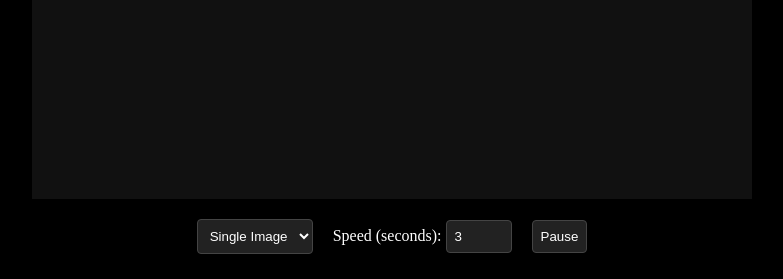
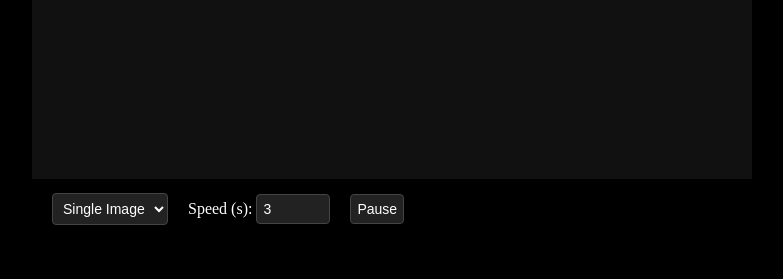
Before and after one commit to ingridpierre/Album-Art-Rotator, a Flask app: page / in a window 1280 px wide. Shown: the part 521-800 px from the top of the page, without its empty margins (248-1031 px from the left). Run offline with Flask 3, Linux system fonts and the light colour scheme.

Commit message:
Agent query: I've adjusted the layout to fit everything within 720x720px. The display area is now 660px tall with a 60px control panel at the bottom. Can you verify if everything fits properly with no scrolling and the controls are still usable?
Adjust layout to fit within 720x720px, restructuring container elements and reducing artwork size.

Screenshot: https://storage.googleapis.com/screenshot-production-us-central1/91bc38f0-25a1-4d18-8f3f-9f78904ee839/763b06c0-8737-4690-a4c6-5762039f8a64.jpg

```diff
--- a/templates/index.html
+++ b/templates/index.html
@@ -10,14 +10,22 @@
             display: flex;
             flex-direction: column;
             align-items: center;
+            justify-content: center;
             height: 100vh;
             color: white;
         }
-        .display-container {
+        .main-container {
             width: 720px;
             height: 720px;
+            display: flex;
+            flex-direction: column;
+            background: #111;
+            overflow: hidden;
+        }
+        .display-container {
+            width: 100%;
+            height: 660px;
             position: relative;
-            background: #111;
             overflow: hidden;
         }
         .image-container {
@@ -42,26 +50,33 @@
             transition: all 0.5s ease-in-out;
         }
         .grid-2x2 .artwork {
-            width: 340px;
-            height: 340px;
+            width: 320px;
+            height: 320px;
             margin: 5px;
         }
         .controls {
-            margin-top: 20px;
+            height: 60px;
+            padding: 0 20px;
             display: flex;
             gap: 20px;
             align-items: center;
+            background: #000;
         }
         select, input, button {
-            padding: 8px;
+            padding: 6px;
             border-radius: 4px;
             border: 1px solid #444;
             background: #222;
             color: white;
+            font-size: 14px;
+        }
+        input[type="number"] {
+            width: 60px;
         }
     </style>
 </head>
 <body>
+    <div class="main-container">
         <div class="display-container">
             <div class="image-container">
                 {% for image in images[:4] %}
@@ -75,10 +90,11 @@
                 <option value="grid">2x2 Grid</option>
             </select>
             <label>
-            Speed (seconds):
+                Speed (s):
                 <input type="number" id="speed" value="3" min="1" max="60" step="1">
             </label>
             <button id="playPause">Pause</button>
+        </div>
     </div>
 
     <script>
```
Lines whose indentation alone changed are shown as unchanged.
